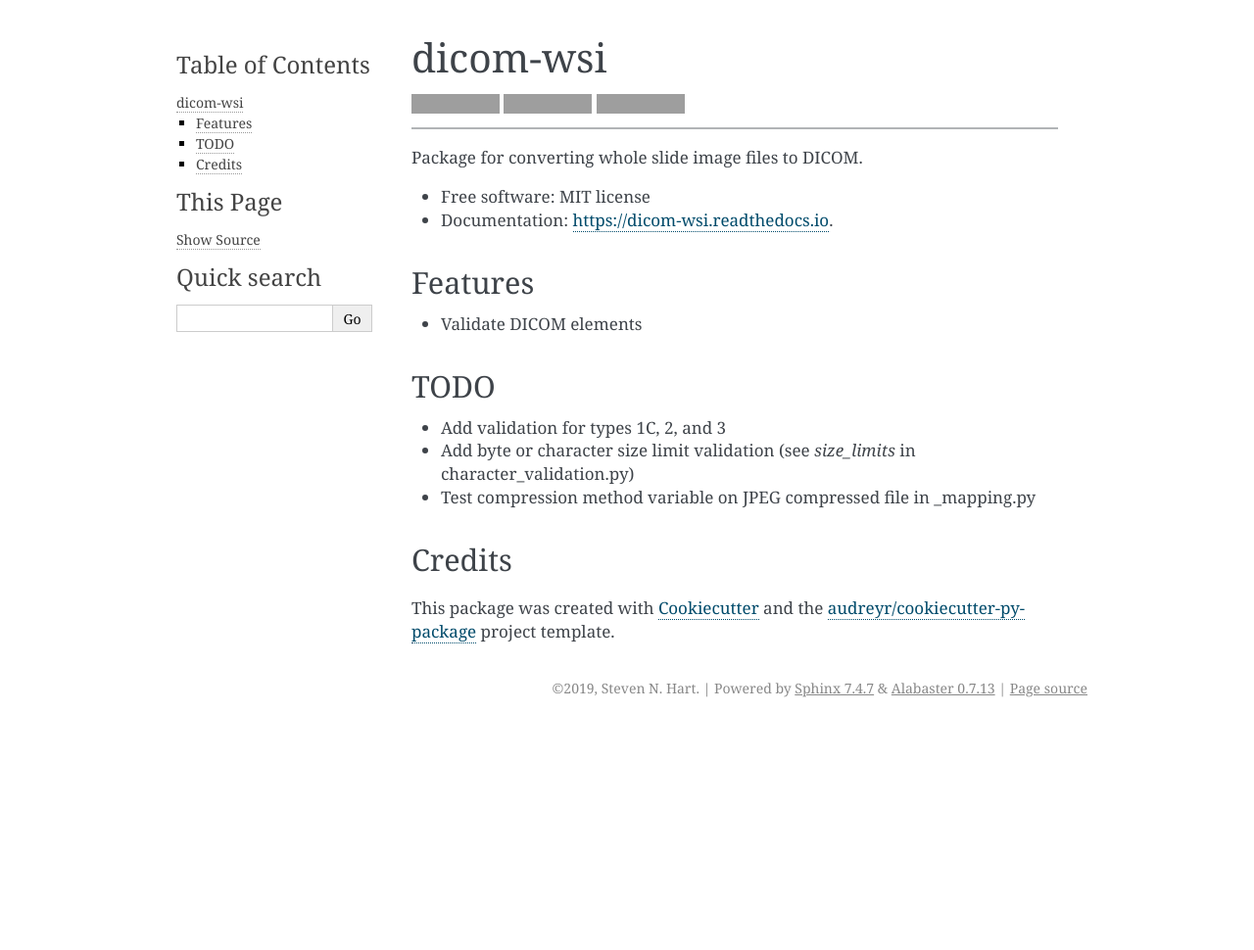
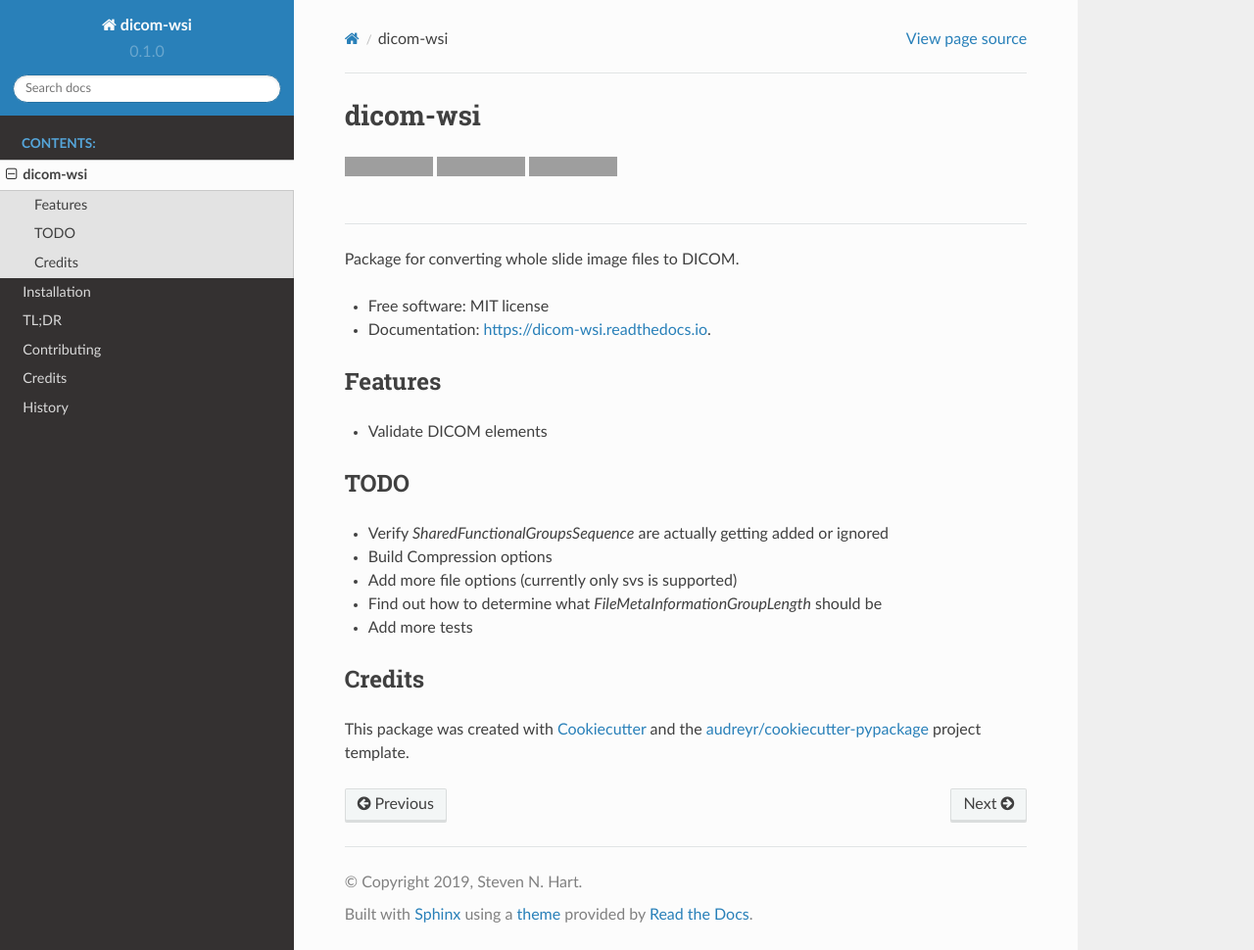
Before and after one commit to Steven-N-Hart/dicom_wsi, a Sphinx documentation site: the page built from docs/readme.rst, in a window 1280 px wide and 970 px high. Shown: the whole window at 98% size. Built offline with Sphinx 7.4.7 and the Read the Docs theme 2.0.0, drawn with Linux system fonts in a browser that asks for light colours; pages that are not in the unit, such as notebooks, are missing from menus; grey boxes are pictures that could not be loaded.

Commit message:
testing new theme

```diff
--- a/README.rst
+++ b/README.rst
@@ -26,9 +26,11 @@ Features
 
 TODO
 --------
-* Add validation for types 1C, 2, and 3
-* Add byte or character size limit validation (see `size_limits` in character_validation.py)
-* Test compression method variable on JPEG compressed file in _mapping.py
+* Verify `SharedFunctionalGroupsSequence` are actually getting added or ignored
+* Build Compression options
+* Add more file options (currently only svs is supported)
+* Find out how to determine what `FileMetaInformationGroupLength` should be
+* Add more tests
 
 Credits
 -------
--- a/docs/conf.py
+++ b/docs/conf.py
@@ -20,6 +20,7 @@
 #
 import os
 import sys
+
 sys.path.insert(0, os.path.abspath('..'))
 
 import dicom_wsi
@@ -32,7 +33,7 @@ import dicom_wsi
 
 # Add any Sphinx extension module names here, as strings. They can be
 # extensions coming with Sphinx (named 'sphinx.ext.*') or your custom ones.
-extensions = ['sphinx.ext.autodoc', 'sphinx.ext.viewcode']
+extensions = ['sphinx.ext.autodoc', 'sphinx.ext.viewcode', "sphinx_rtd_theme"]
 
 # Add any paths that contain templates here, relative to this directory.
 templates_path = ['_templates']
@@ -84,7 +85,7 @@ todo_include_todos = False
 # The theme to use for HTML and HTML Help pages.  See the documentation for
 # a list of builtin themes.
 #
-html_theme = 'alabaster'
+html_theme = "sphinx_rtd_theme"
 
 # Theme options are theme-specific and customize the look and feel of a
 # theme further.  For a list of options available for each theme, see the
```
